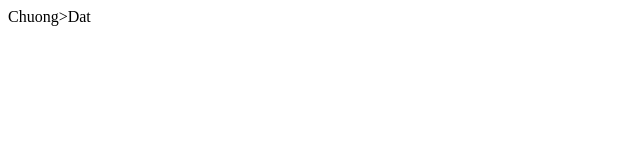
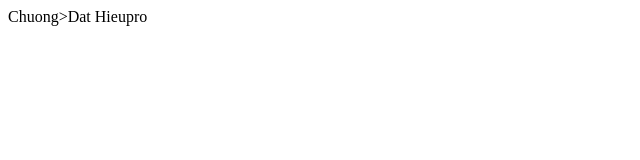
Before and after one commit to nguyenx2chuong/Demo2, a plain HTML site: page index.html in a window 1280 px wide. Shown: the full height of the page, 0-640 px from the left. Drawn offline with Linux system fonts and the light colour scheme.

Commit message:
Chuongpro

```diff
--- a/index.html
+++ b/index.html
@@ -8,5 +8,6 @@
 </head>
 <body>
     Chuong>Dat
+    Hieupro
 </body>
 </html>
```
